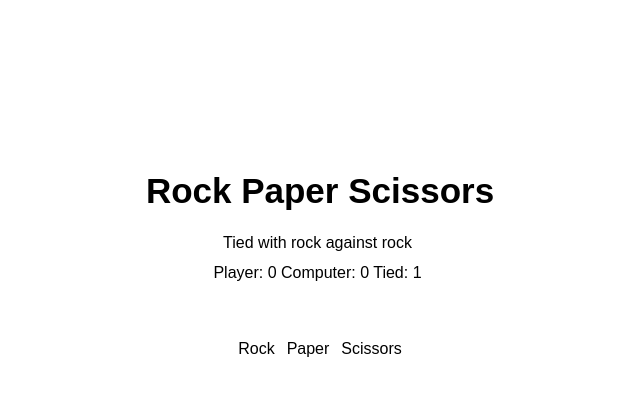
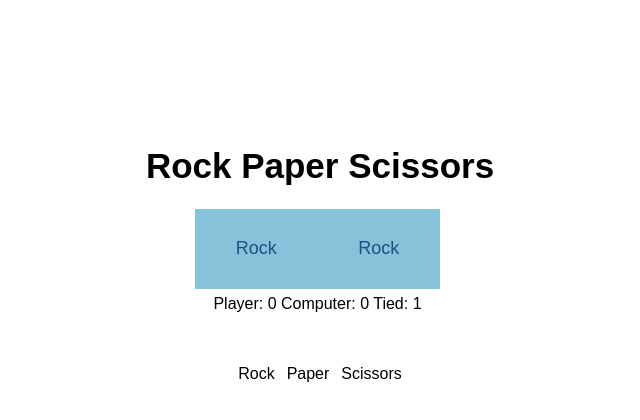
Before and after one commit to sebapkfd/rock-paper-scissors, a plain HTML site: page index.html in a window 1280 px wide. Both pictures are taken after a click on the button "Rock". Shown: the whole page, without its empty margins (320-960 px from the left). Drawn offline with Linux system fonts and the light colour scheme.

Commit message:
Added colors to interface

```diff
--- a/app.js
+++ b/app.js
@@ -2,6 +2,8 @@ const containerFinal = document.querySelector('.final');
 const containerResult = document.querySelector('.result');
 const containerDetail = document.querySelector('.detail');
 const containerScore = document.querySelector('.score');
+const containerUser = document.querySelector('#user');
+const containerPc = document.querySelector('#pc');
 let wonGames = 0;
 let lostGames = 0;
 let tiedGames = 0;
@@ -9,7 +11,7 @@ let roundsPlayed = 0;
 
 function computerPlay(){
 let randomNumber = Math.floor(Math.random() * 3);
-    let options = ['rock', 'paper', 'scissors'];
+    let options = ['Rock', 'Paper', 'Scissors'];
     res = options[randomNumber];
     return res;
 }
@@ -25,14 +27,39 @@ function resultCalc(wonGames, lostGames){
 }
 
 function refreshDetail(roundDetail){
-    const content = document.createElement('div');
-    content.classList.add('content');
-    content.textContent = roundDetail;
-    if (containerDetail.firstChild === null) {
-        containerDetail.appendChild(content);
+    const userContent = document.createElement('div');
+    userContent.classList.add('content');
+    userContent.textContent = roundDetail[1];
+    const pcContent = document.createElement('div');
+    pcContent.classList.add('content');
+    pcContent.textContent = roundDetail[2];
+
+    if (roundDetail[0]=='Lost') {
+        console.log('Lost');
+        userContent.setAttribute('style', 'background-color: rgb(238, 137, 137); color: rgb(218, 42, 42);')
+        pcContent.setAttribute('style', 'background-color: rgb(111, 180, 105); color: rgb(24, 110, 17);')
+    }else if(roundDetail[0]=='Won') {
+        console.log('Won');
+        userContent.setAttribute('style', 'background-color: rgb(111, 180, 105); color: rgb(24, 110, 17);')
+        pcContent.setAttribute('style', 'background-color: rgb(238, 137, 137); color: rgb(218, 42, 42);')
+    }else if(roundDetail[0]=='Tied') {
+        console.log('Tied');
+        userContent.setAttribute('style', 'background-color: rgb(134, 194, 218); color: rgb(34, 76, 131);')
+        pcContent.setAttribute('style', 'background-color: rgb(134, 194, 218); color: rgb(34, 76, 131);')
+    }
+
+    if (containerUser.firstChild === null) {
+        containerUser.appendChild(userContent);
     }else{
-        containerDetail.removeChild(containerDetail.firstChild);
-        containerDetail.appendChild(content);
+        containerUser.removeChild(containerUser.firstChild);
+        containerUser.appendChild(userContent);
+    }
+
+    if (containerPc.firstChild === null) {
+        containerPc.appendChild(pcContent);
+    }else{
+        containerPc.removeChild(containerPc.firstChild);
+        containerPc.appendChild(pcContent);
     }
 }
 
@@ -51,7 +78,8 @@ function refreshScore(score){
 function cleanResults(){
     containerFinal.removeChild(containerFinal.firstChild);
     containerScore.removeChild(containerScore.firstChild);
-    containerDetail.removeChild(containerDetail.firstChild);
+    containerUser.removeChild(containerUser.firstChild);
+    containerPc.removeChild(containerPc.firstChild);
     roundsPlayed = 1;
     lostGames = 0;
     tiedGames = 0;
@@ -67,15 +95,15 @@ function showResult(){
 }
 
 function playRound(playerSelection, computerSelection){
-    let roundDetail = '';
-    if ((playerSelection == 'rock' && computerSelection == 'paper') || (playerSelection == 'paper' && computerSelection == 'scissors') || (playerSelection == 'scissors' && computerSelection == 'rock')){
-        roundDetail = `Lost with ${playerSelection} against ${computerSelection}`;
+    let roundDetail = [];
+    if ((playerSelection == 'Rock' && computerSelection == 'Paper') || (playerSelection == 'Paper' && computerSelection == 'Scissors') || (playerSelection == 'Scissors' && computerSelection == 'Rock')){
+        roundDetail = ['Lost', playerSelection, computerSelection];
         lostGames++;
-    }else if ((playerSelection == 'rock' && computerSelection == 'scissors') || (playerSelection == 'paper' && computerSelection == 'rock') || (playerSelection == 'scissors' && computerSelection == 'paper')) {
-        roundDetail = `Won with ${playerSelection} against ${computerSelection}`;
+    }else if ((playerSelection == 'Rock' && computerSelection == 'Scissors') || (playerSelection == 'Paper' && computerSelection == 'Rock') || (playerSelection == 'Scissors' && computerSelection == 'Paper')) {
+        roundDetail = ['Won', playerSelection, computerSelection];
         wonGames++;
     }else if (playerSelection == computerSelection){
-        roundDetail = `Tied with ${playerSelection} against ${computerSelection}`;
+        roundDetail = ['Tied', playerSelection, computerSelection];
         tiedGames++;
     }else{
         console.log('error');
--- a/index.html
+++ b/index.html
@@ -12,13 +12,16 @@
 
         <div class="result">
             <!-- detail will be to divs, User vs Pc -->
-            <div class="detail"></div>
+            <div class="detail">
+                <div class="display" id="user"></div>
+                <div class="display" id="pc"></div>
+            </div>
             <div class="score"></div>
         </div>
         <div class="options">
-            <button id="rock">Rock</button>
-            <button id="paper">Paper</button>
-            <button id="scissors">Scissors</button>
+            <button id="Rock">Rock</button>
+            <button id="Paper">Paper</button>
+            <button id="Scissors">Scissors</button>
         </div>
         <div class="final"></div>
     </div>
--- a/style.css
+++ b/style.css
@@ -20,8 +20,15 @@ h1{
     font-size: 35px;
 }
 
+.content{
+    width: 100%;
+    height: 100%;
+    display: flex;
+    justify-content: center;
+    align-items: center;
+}
+
 .score{
-    /* border: solid red; */
     height: 30px;
     width: 245px;
     display: flex;
@@ -29,22 +36,27 @@ h1{
 }
 
 .detail{
-    /* border: solid green; */
-    height: 30px;
+    height: 80px;
     width: 245px;
     display: flex;
     justify-content: center;
 }
 
+.display{
+    width: 50%;
+    display: flex;
+    justify-content: center;
+    align-items: center;
+    font-size: 18px;
+}
+
 .result{
-    /* border: solid black; */
-    height: 70px;
+    height: 120px;
     width: 250px;
     justify-content: center;
 }
 
 .final{
-    /* border: solid blue; */
     height: 70px;
     width: 230px;
     margin-top: 100px;
```
